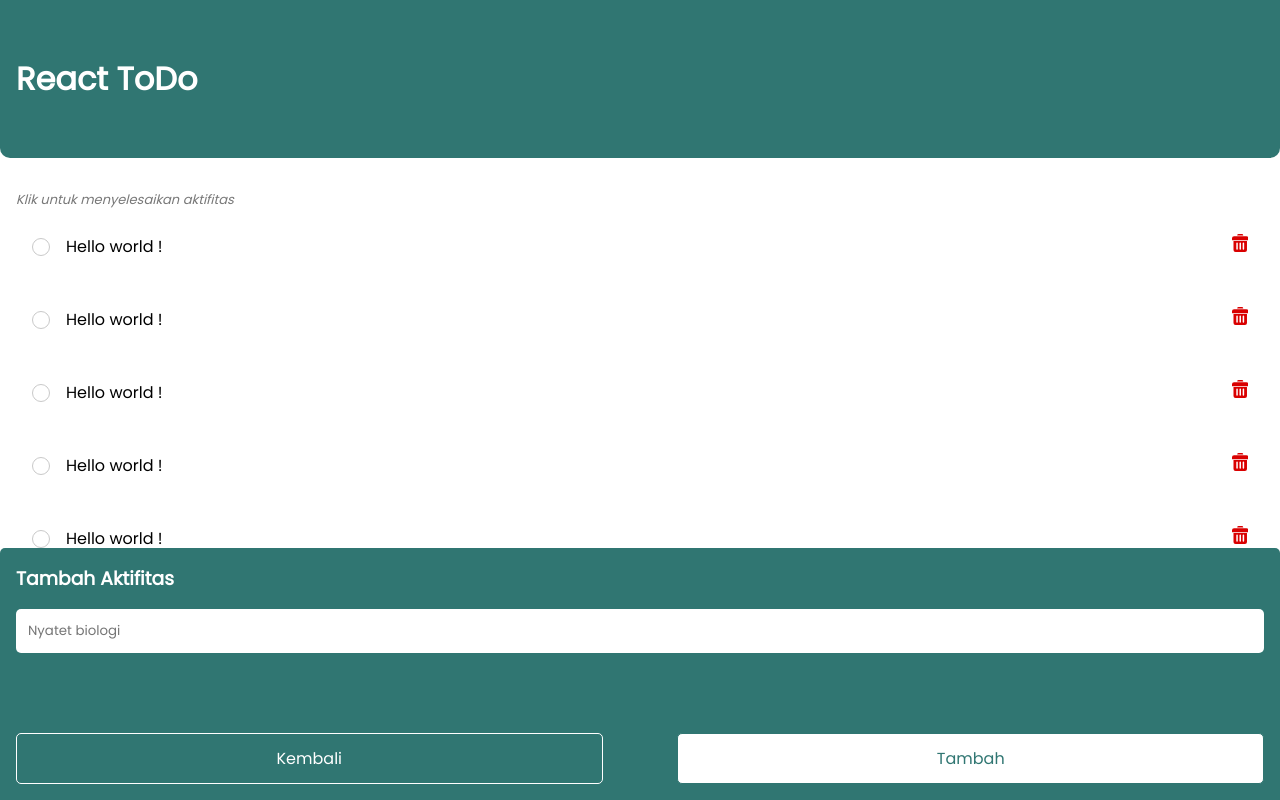
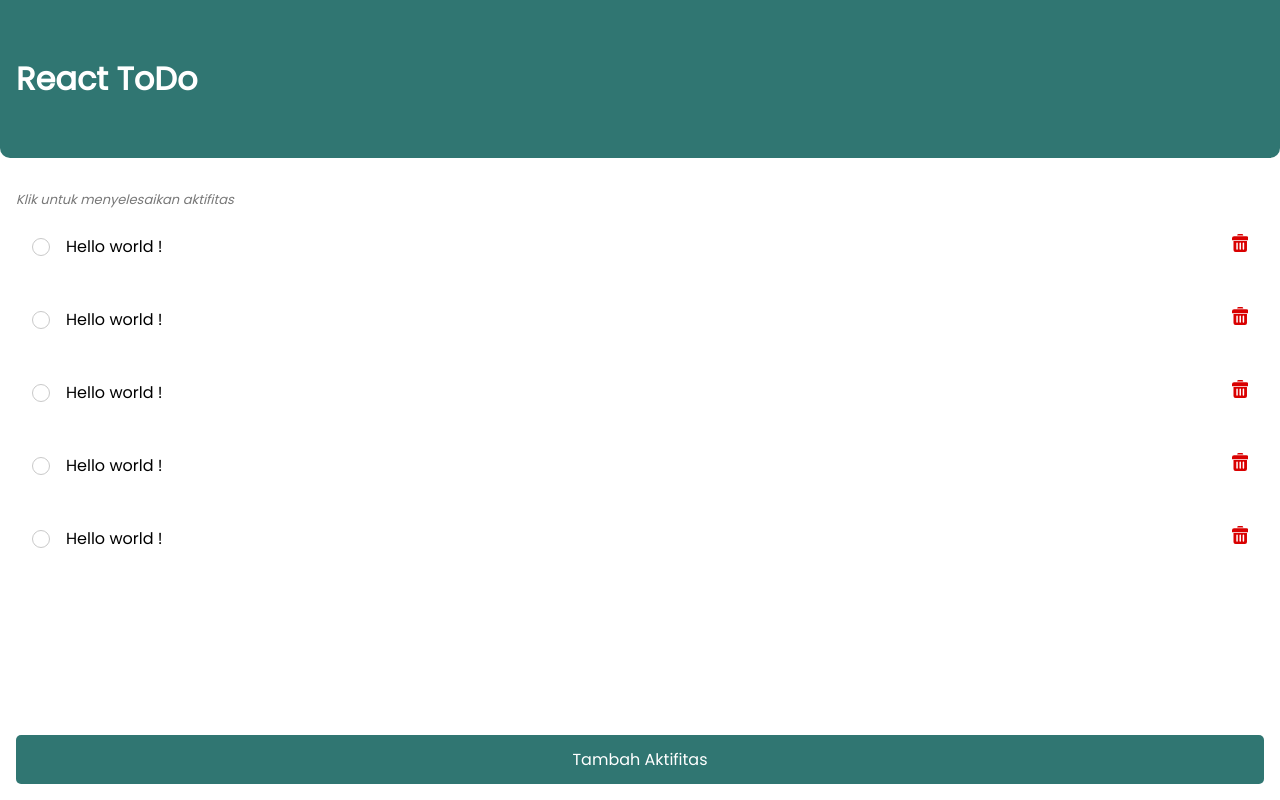
Before and after one commit to alfianandinugraha/react-todo, a React (Create React App) app: page / in a window 1280 px wide. Built offline with nearby package versions, Linux system fonts and the light colour scheme.

Commit message:
add: create state isFormShow
isFormShow use for toggel the form and trigger it on button with className show-form

```diff
--- a/src/App.tsx
+++ b/src/App.tsx
@@ -7,14 +7,26 @@ interface Props {
 
 }
 interface State {
-
+  isFormShow: boolean;
 }
 
 export default class App extends Component<Props, State> {
-  state = {}
+  state: State = {
+    isFormShow: false
+  }
+
+  toggleFormAddTodo() {
+    this.setState((prevState: State) => {
+      return {
+        isFormShow: !prevState.isFormShow
+      }
+    })
+  }
 
   render() {
-    const todoElementsTsx = [1, 2, 3, 4, 5].map((val: any, index: number) => <ItemTodo key={index}/>)
+    const todoElementsTsx = [1, 2, 3, 4, 5].map((val: any, index: number) => <ItemTodo key={index} />)
+
+    const formAddTodoElement = this.state.isFormShow ? <FormAddTodo /> : '';
 
     return (
       <div>
@@ -26,9 +38,12 @@ export default class App extends Component<Props, State> {
           </div>
         </div>
         <div className="show-form-btn container">
-          <button className="button button--primary show-form">Tambah Aktifitas</button>
+          <button
+            className="button button--primary show-form"
+            onClick={() => this.toggleFormAddTodo()}
+          >Tambah Aktifitas</button>
         </div>
-        <FormAddTodo />
+        {formAddTodoElement}
       </div>
     )
   }
```
